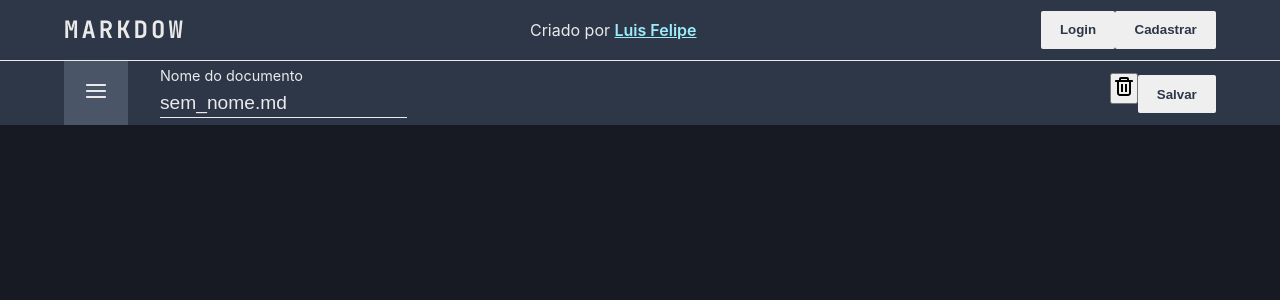
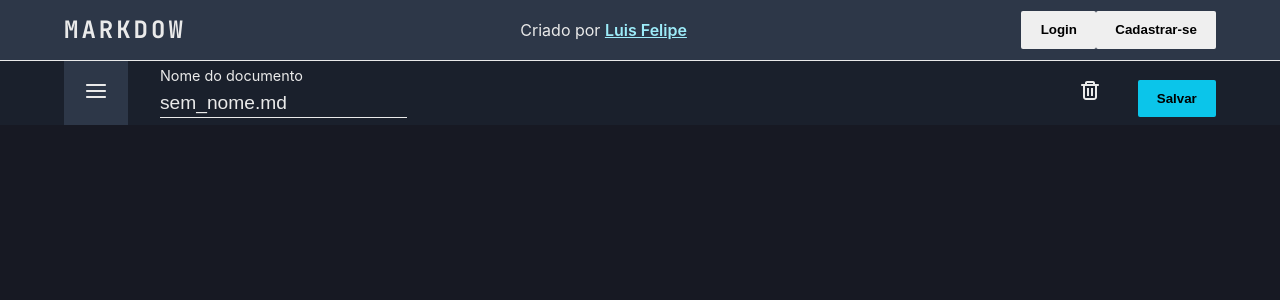
Before and after one commit to Luis-Felipe-N/markdown-editor, a React (Vite) app: page / in a window 1280 px wide. Shown: the top 300 px of the page. Built offline with nearby package versions, Linux system fonts and the light colour scheme.

Commit message:
style header

```diff
--- a/src/components/Button/style.module.scss
+++ b/src/components/Button/style.module.scss
@@ -1,9 +1,5 @@
 .button {
-    padding: .7rem 1.2rem;
-    border: 0;
-    font-weight: 600;
-    color: var(--color-gray-700);
-    border-radius: 2px;
+
 }
 
 .button.primary {
--- a/src/components/Header/index.tsx
+++ b/src/components/Header/index.tsx
@@ -11,8 +11,8 @@ export function Header() {
                 <h2>MARKDOW</h2>
                 <p>Criado por <a href="https://luisnunes.me">Luis Felipe</a></p>
                 <div>
-                    <Button text="Login" />
-                    <Button text="Cadastrar" isPrimary={false} />
+                    <button className={style.header__top_btnlogin}>Login</button>
+                    <button className={style.header__top_btnsigin}>Cadastrar-se</button>
                 </div>
             </div>
             <div className={style.header__bottom}>
@@ -28,7 +28,9 @@ export function Header() {
                     <button>
                         <svg width="24" height="24" viewBox="0 0 24 24" fill="none" xmlns="http://www.w3.org/2000/svg"><path fill-rule="evenodd" clip-rule="evenodd" d="M17 5V4C17 2.89543 16.1046 2 15 2H9C7.89543 2 7 2.89543 7 4V5H4C3.44772 5 3 5.44772 3 6C3 6.55228 3.44772 7 4 7H5V18C5 19.6569 6.34315 21 8 21H16C17.6569 21 19 19.6569 19 18V7H20C20.5523 7 21 6.55228 21 6C21 5.44772 20.5523 5 20 5H17ZM15 4H9V5H15V4ZM17 7H7V18C7 18.5523 7.44772 19 8 19H16C16.5523 19 17 18.5523 17 18V7Z" fill="currentColor" /><path d="M9 9H11V17H9V9Z" fill="currentColor" /><path d="M13 9H15V17H13V9Z" fill="currentColor" /></svg>
                     </button>
-                    <Button text="Salvar" />
+                    <button>
+                        Salvar
+                    </button>
                 </div>
             </div>
         </header>
--- a/src/components/Header/style.module.scss
+++ b/src/components/Header/style.module.scss
@@ -1,6 +1,8 @@
+@import '../../style/utils/mixins.scss';
+
 .header {
-    background-color: var(--color-gray-700);
     &__top {
+        background-color: var(--color-gray-700);
         padding: .7rem 5%;
         display: flex;
         align-items: center;
@@ -19,9 +21,11 @@
 
         div {
             button {
+                @include btn;
 
                 :last-child {
                     margin-left: 1rem;
+                    background-color: red;
                 }
             }
         }
@@ -30,6 +34,7 @@
     }
 
     &__bottom {
+        background-color: var(--color-gray-800);
         padding: 0 5%;
         display: flex;
         align-items: center;
@@ -37,7 +42,7 @@
         > button {
             height: 4rem;
             width: 4rem;
-            background-color: var(--color-gray-600);
+            background-color: var(--color-gray-700);
             border: 0;
             color: var(--color-gray-light);
             margin-right: 2rem;
@@ -53,20 +58,30 @@
             input {
                 font-size: 1.2rem;
                 border: 0;
-                background-color: var(--color-gray-700);
+                background-color: var(--color-gray-800);
                 color: var(--color-gray-light);
                 border-bottom: 1px solid var(--color-gray-light);
                 padding: 0 0 .2rem;
                 outline: none;
-
-                :focus {
-                }
             }
 
         }
         &_action {
             margin-left: auto;
 
+            button:first-child {
+                height: 4rem;
+                width: 4rem;
+                background-color: var(--color-gray-800);
+                border: 0;
+                color: var(--color-gray-light);
+                margin-right: 1rem;
+            }
+
+            button:last-child {
+                @include btn;
+                background-color: var(--color-cyan-400);
+            }
         }
     }
 }
--- /dev/null
+++ b/src/style/utils/mixins.scss
@@ -0,0 +1,6 @@
+@mixin btn {
+    padding: .7rem 1.2rem;
+    border: 0;
+    font-weight: 600;
+    border-radius: 2px;
+}
```
